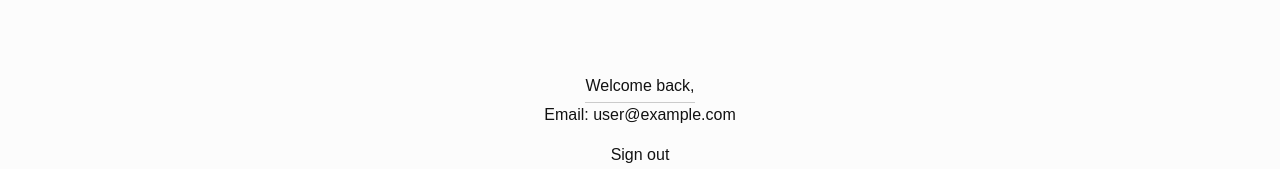
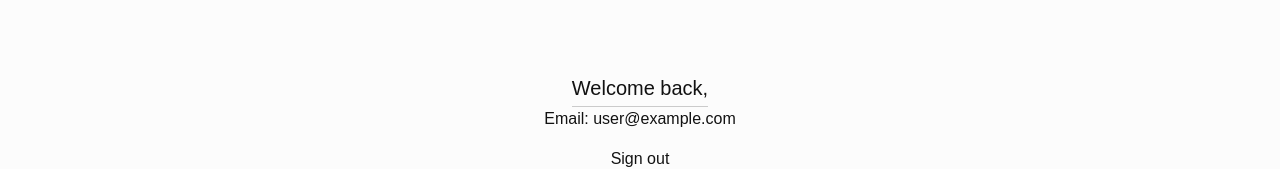
Before and after one commit to duncanmatt/ecomm_next, a Next.js app: page /Profile in a window 1280 px wide. Shown: the part 138-307 px from the top of the page. Built offline with nearby package versions, Linux system fonts and the light colour scheme; no server answers; sample sign-in values are in the browser's storage.

Commit message:
profile font sizing

```diff
--- a/src/pages/Profile.tsx
+++ b/src/pages/Profile.tsx
@@ -17,8 +17,11 @@ const Profile = () => {
         <Layout>
           <div className='mt-[160px] px:1rem md:px-3rem'>
             <div className='py-3rem flex flex-col items-center justify-center'>
-              <div className='border-b-1 border-75 py-1'>
-                Welcome back, {profile.firstName} {profile.lastName}
+              <div className='border-b-1 border-75 py-1 text-xl'>
+                Welcome back,{' '}
+                <span className='font-semibold'>
+                  {profile.firstName} {profile.lastName}
+                </span>
               </div>
               <div>Email: {session.user?.email}</div>
               <div className='py-1rem'>
```
